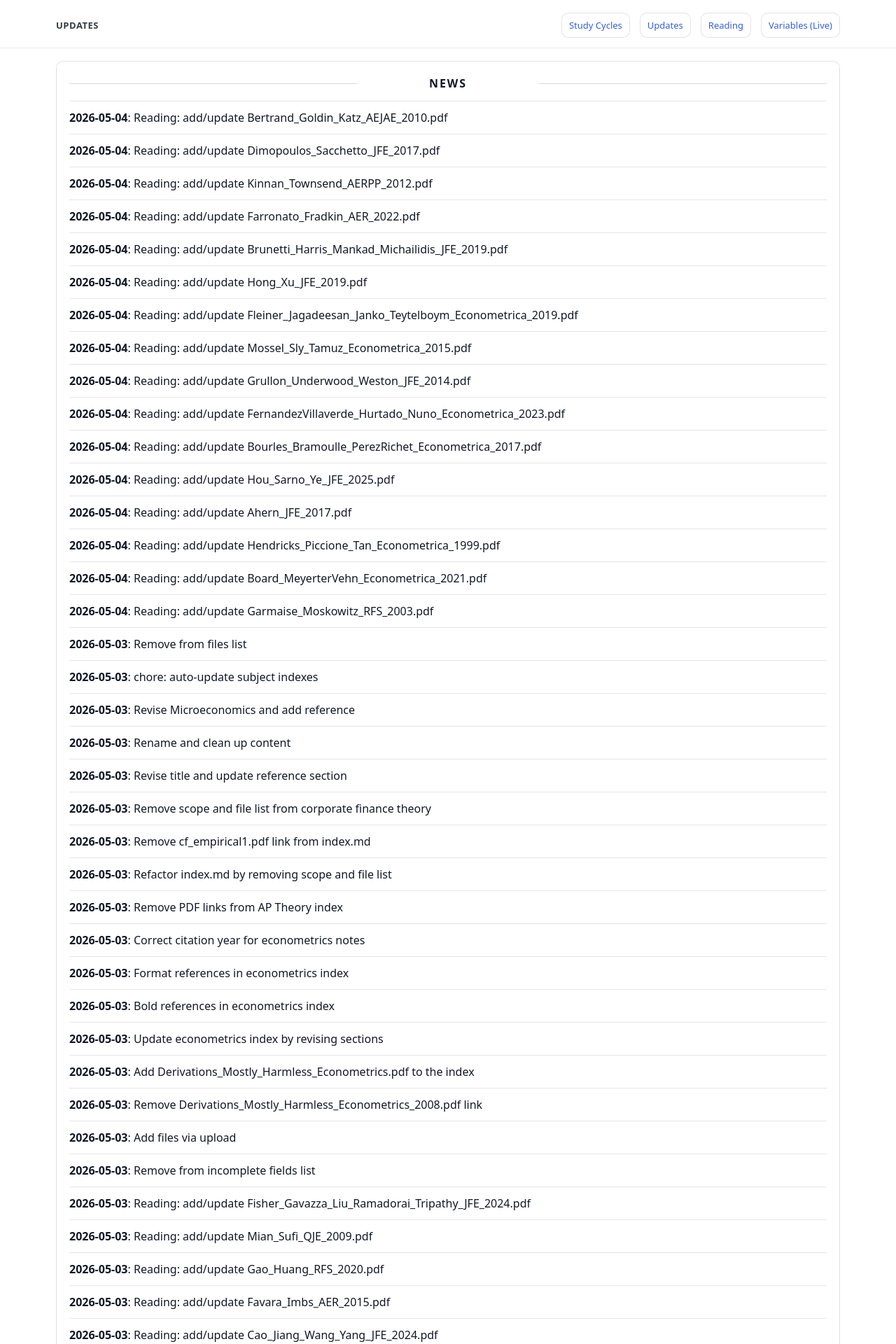
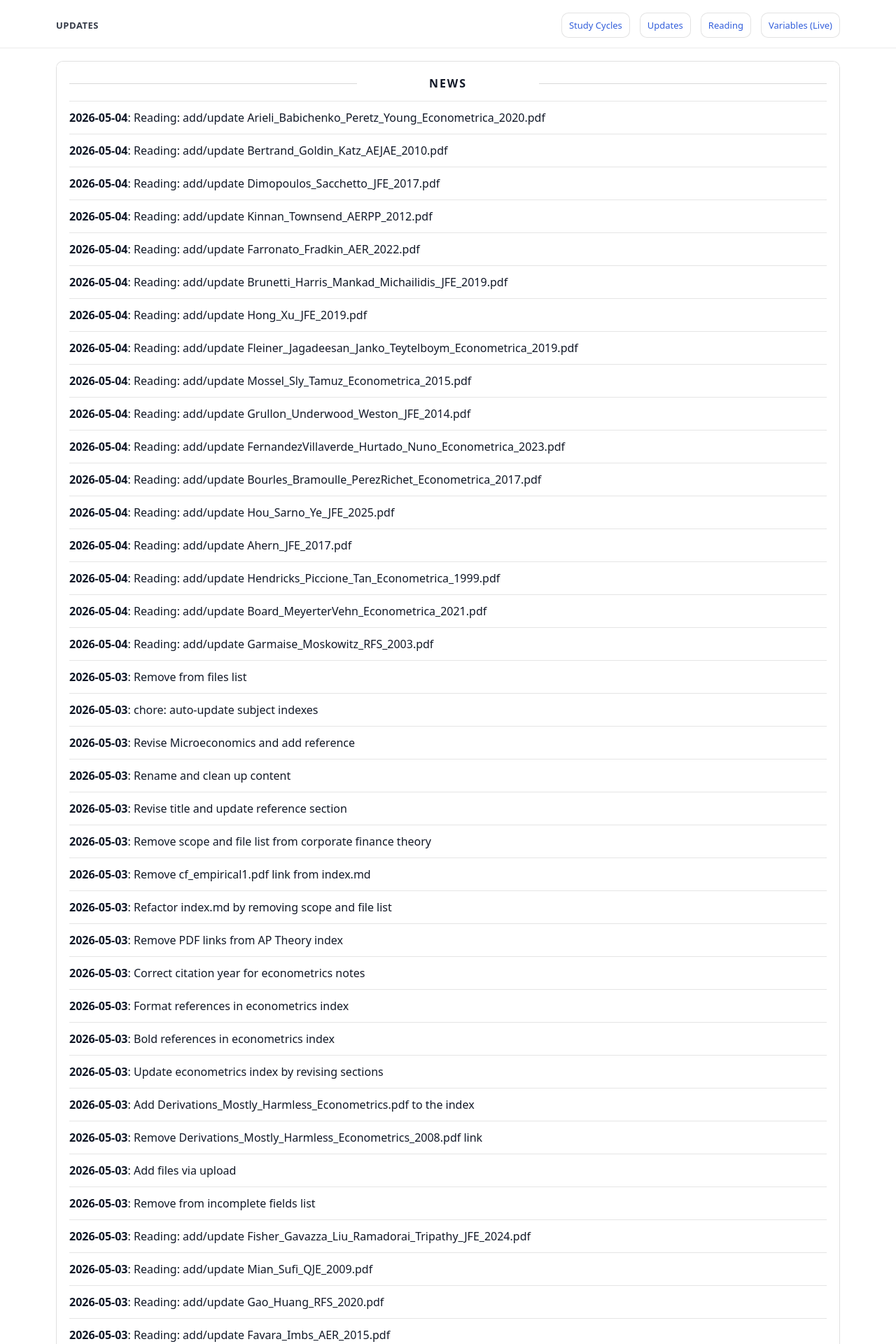
Before and after one commit to yaxinzn/study-archive, a Jekyll site: the page built from updates/index.md, in a window 1280 px wide. Shown: the top 1920 px of the page at 70% size. Built offline with Jekyll 4.4.1, drawn with Linux system fonts in a browser that asks for light colours; some of the changed text lies outside the part shown.

Commit message:
chore: update NEWS feed

```diff
--- a/_data/news.yml
+++ b/_data/news.yml
@@ -1,4 +1,7 @@
 # Auto-generated update history (sorted newest -> oldest). Do not edit manually.
+- ts: "1777886449"
+  date: "2026-05-04"
+  title: "Reading: add/update Arieli_Babichenko_Peretz_Young_Econometrica_2020.pdf"
 - ts: "1777886176"
   date: "2026-05-04"
   title: "Reading: add/update Bertrand_Goldin_Katz_AEJAE_2010.pdf"
```
